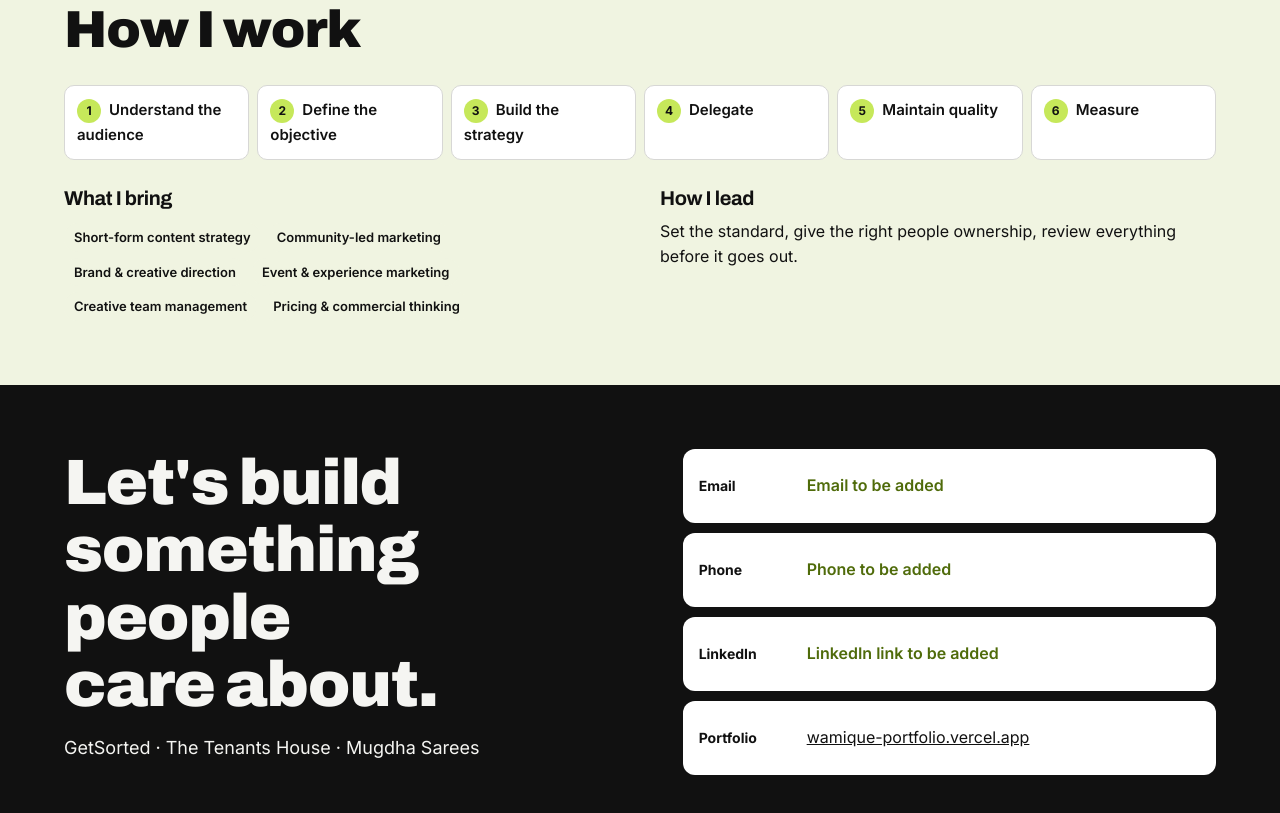
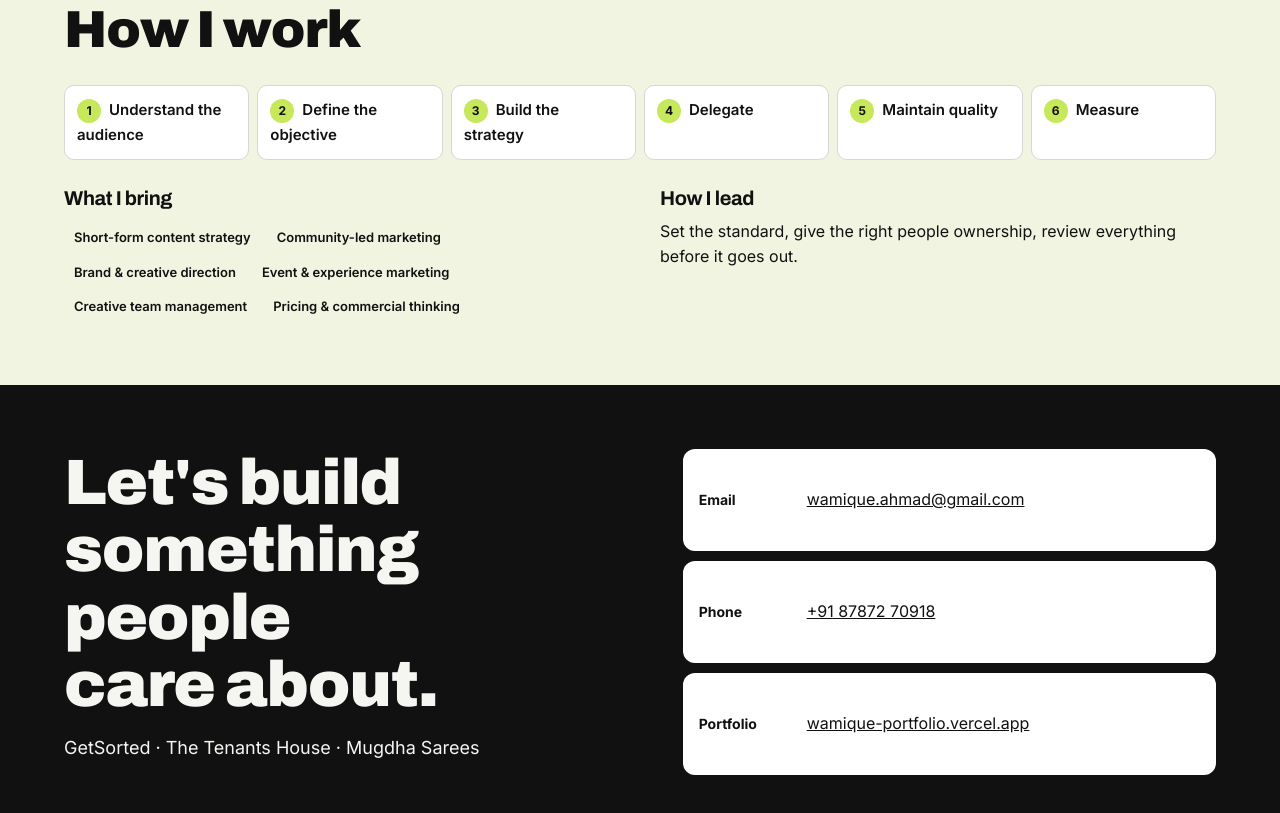
Before and after one commit to VibingBee/wamique-portfolio, a plain HTML site: page index.html in a window 1280 px wide. Shown: the part 7021-7834 px from the top of the page. Drawn offline with Linux system fonts and the light colour scheme.

Commit message:
Add email and phone; remove LinkedIn row
Co-Authored-By: Claude Opus 5.5 <noreply@anthropic.com>
Claude-Session: https://claude.ai/code/session_01CWXyEtH5xzicHPptEH4iia

```diff
--- a/index.html
+++ b/index.html
@@ -301,9 +301,8 @@ li{margin-bottom:4px}
       <p style="margin-top:16px;font-size:18px">GetSorted · The Tenants House · Mugdha Sarees</p>
     </div>
     <div class="clist">
-      <div class="crow"><b>Email</b><span class="pending">Email to be added</span></div>
-      <div class="crow"><b>Phone</b><span class="pending">Phone to be added</span></div>
-      <div class="crow"><b>LinkedIn</b><span class="pending">LinkedIn link to be added</span></div>
+      <div class="crow"><b>Email</b><span><a href="mailto:wamique.ahmad@gmail.com">wamique.ahmad@gmail.com</a></span></div>
+      <div class="crow"><b>Phone</b><span><a href="tel:+918787270918">+91 87872 70918</a></span></div>
       <div class="crow"><b>Portfolio</b><span><a href="https://wamique-portfolio.vercel.app/">wamique-portfolio.vercel.app</a></span></div>
     </div>
   </div>
```
